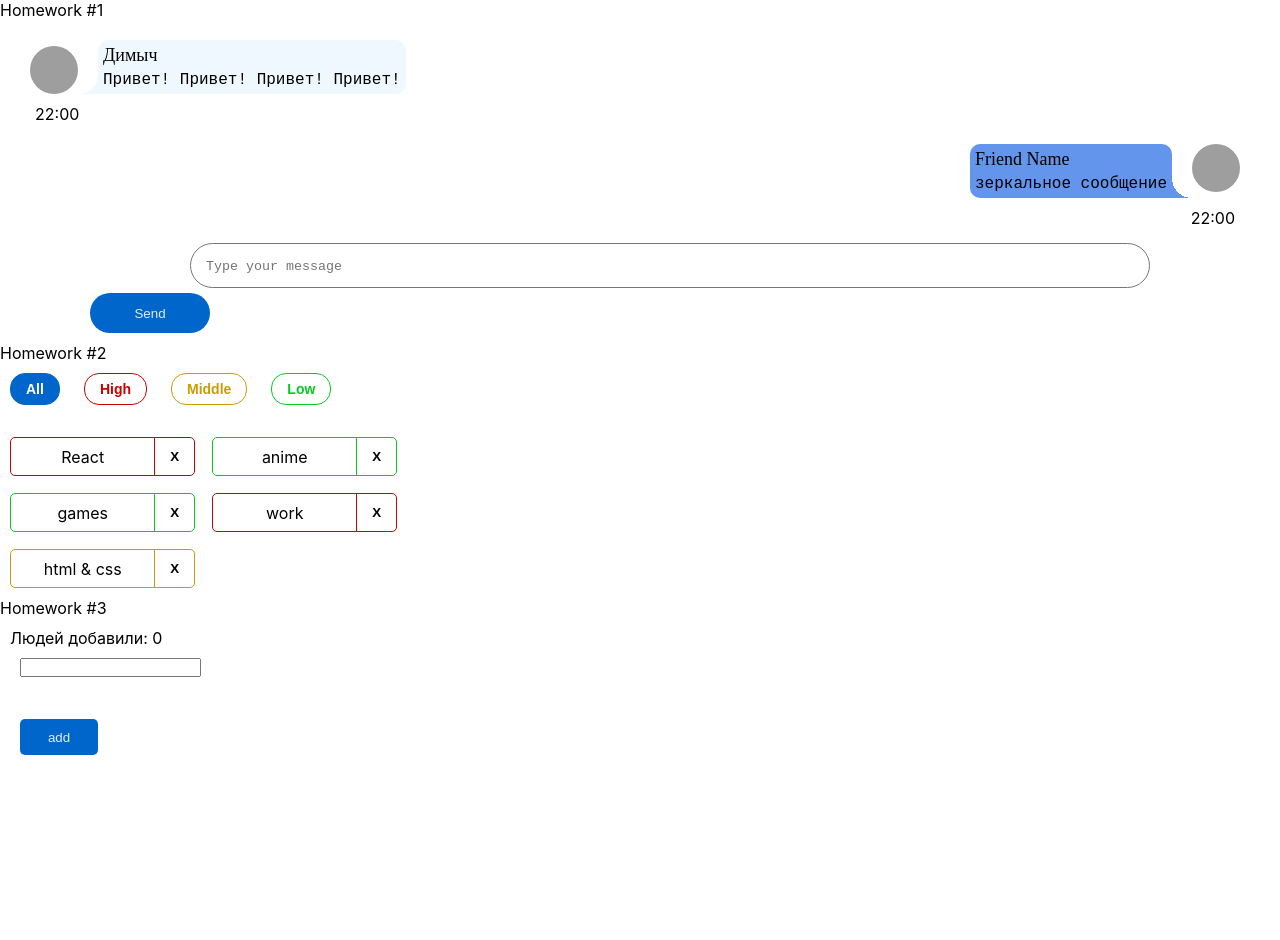
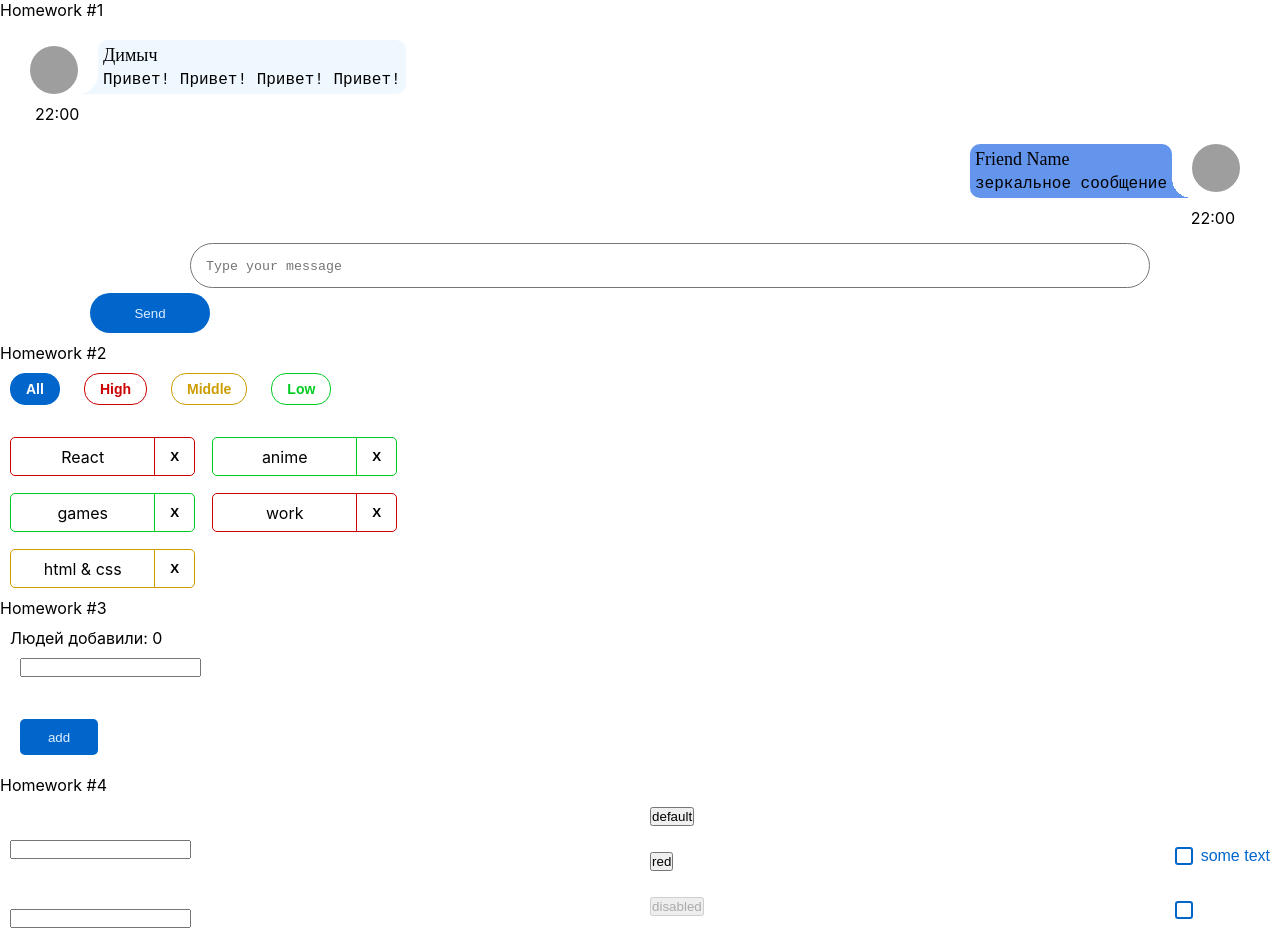
Before and after one commit to TommySheully/hws2-master, a React (Create React App) app: page / in a window 1280 px wide. Shown: the top 940 px of the page. Before the commit the page ends 800 px from the top, so only its background shows below. Built offline with nearby package versions, Linux system fonts and the light colour scheme; grey boxes are pictures that could not be loaded.

Commit message:
did hw-4

```diff
--- a/src/s1-main/App.tsx
+++ b/src/s1-main/App.tsx
@@ -3,6 +3,7 @@ import s from './App.module.css'
 import HW1 from '../s2-homeworks/hw01/HW1'
 import HW2 from '../s2-homeworks/hw02/HW2'
 import HW3 from "../s2-homeworks/hw03/HW3";
+import HW4 from "../s2-homeworks/hw04/HW4";
 
 function App() {
     return (
@@ -10,7 +11,7 @@ function App() {
             <HW1/>
             <HW2/>
             <HW3/>
-            {/*<HW4/>*/}
+            <HW4/>
 
             {/*при выполнении дз 5 и более - закомментировать здесь дз 1-4, так как они есть внутри дз 5*/}
             {/*<HW5/>*/}
--- a/src/s2-homeworks/hw04/common/c3-SuperCheckbox/SuperCheckbox.tsx
+++ b/src/s2-homeworks/hw04/common/c3-SuperCheckbox/SuperCheckbox.tsx
@@ -28,7 +28,8 @@ const SuperCheckbox: React.FC<SuperCheckboxPropsType> = (
 ) => {
     const onChangeCallback = (e: ChangeEvent<HTMLInputElement>) => {
         // задачка на написание онченджа
-
+        onChange && onChange(e)
+        onChangeChecked && onChangeChecked(e.currentTarget.checked)
     }
 
     const finalInputClassName = s.checkbox
```
Also changed, not shown: 12 other files (tests, documents, lock files or other folders).
